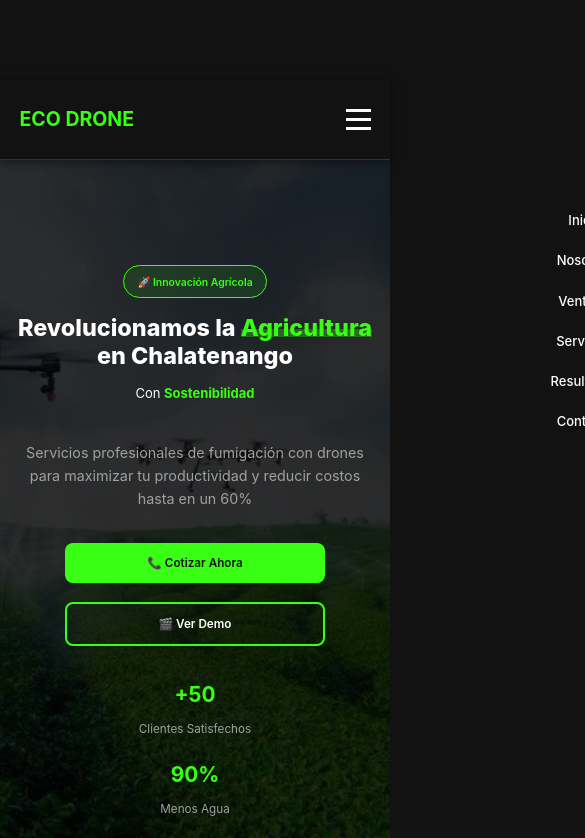
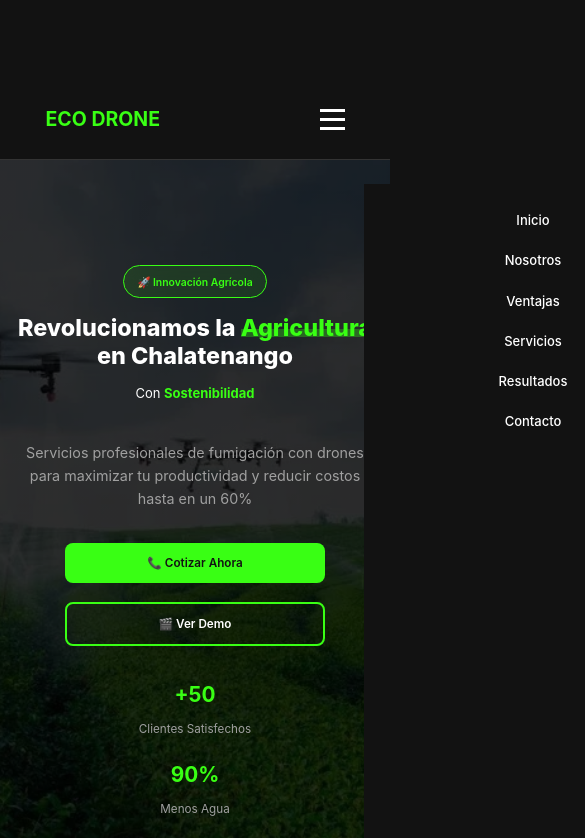
Before and after one commit to CastroFR/eco-drone-web, a React (Vite) app: page / in a window 390 px wide. Shown: the top 838 px of the page, 585 px wide, since content can reach past the window. Built offline with nearby package versions, Linux system fonts and the light colour scheme.

Commit message:
feat: implement fixed navigation system
- Add fixed navbar with smooth scroll functionality
- Implement responsive mobile menu with hamburger
- Configure React Router for SPA navigation
- Add scroll-to-section functionality for anchor links

```diff
--- a/src/components/Navbar/Navbar.jsx
+++ b/src/components/Navbar/Navbar.jsx
@@ -7,9 +7,9 @@ const Navbar = () => {
   const scrollToSection = (sectionId) => {
     const element = document.getElementById(sectionId)
     if (element) {
-      const offset = 90
+      const navbarHeight = 80
       const elementPosition = element.getBoundingClientRect().top + window.pageYOffset
-      const offsetPosition = elementPosition - offset
+      const offsetPosition = elementPosition - navbarHeight
 
       window.scrollTo({
         top: offsetPosition,
--- a/src/components/Navbar/Navbar.module.css
+++ b/src/components/Navbar/Navbar.module.css
@@ -3,14 +3,14 @@
   top: 0;
   left: 0;
   width: 100%;
-  height: 80px; /* Altura consistente de 80px */
-  padding: 1rem 0;
-  background: #121212; /* Fondo sólido siempre */
-  border-bottom: 1px solid #333333;
-  z-index: 2000;
-  box-shadow: 0 2px 10px rgba(0, 0, 0, 0.5);
+  height: 80px;
+  background-color: var(--color-fondo);
+  border-bottom: 1px solid var(--color-borde);
+  z-index: 1000;
   display: flex;
   align-items: center;
+  justify-content: space-between;
+  padding: 0 2rem;
 }
 
 .container {
@@ -26,7 +26,7 @@
 .logo a {
   font-size: 1.5rem;
   font-weight: bold;
-  color: #39FF14;
+  color: var(--color-acento);
   text-decoration: none;
 }
 
@@ -37,16 +37,15 @@
 }
 
 .navLinks a {
-  color: #FFFFFF;
+  color: var(--color-texto);
   text-decoration: none;
   font-weight: 500;
   transition: color 0.3s ease;
   cursor: pointer;
 }
 
-.navLinks a:hover,
-.navLinks a.active {
-  color: #39FF14;
+.navLinks a:hover {
+  color: var(--color-acento);
 }
 
 .hamburger {
@@ -58,7 +57,7 @@
 .bar {
   width: 25px;
   height: 3px;
-  background: #FFFFFF;
+  background: var(--color-texto);
   margin: 3px 0;
   transition: 0.3s;
 }
@@ -71,11 +70,11 @@
 
   .navLinks {
     position: fixed;
-    top: 80px; /* Ajustado a 80px para coincidir con la altura de la navbar */
+    top: 80px;
     right: -100%;
     width: 100%;
     height: calc(100vh - 80px);
-    background: #121212;
+    background: var(--color-fondo);
     flex-direction: column;
     justify-content: flex-start;
     align-items: center;
@@ -87,8 +86,4 @@
   .navActive {
     right: 0;
   }
-
-  .bar.active {
-    background-color: #39FF14;
-  }
 }
```
